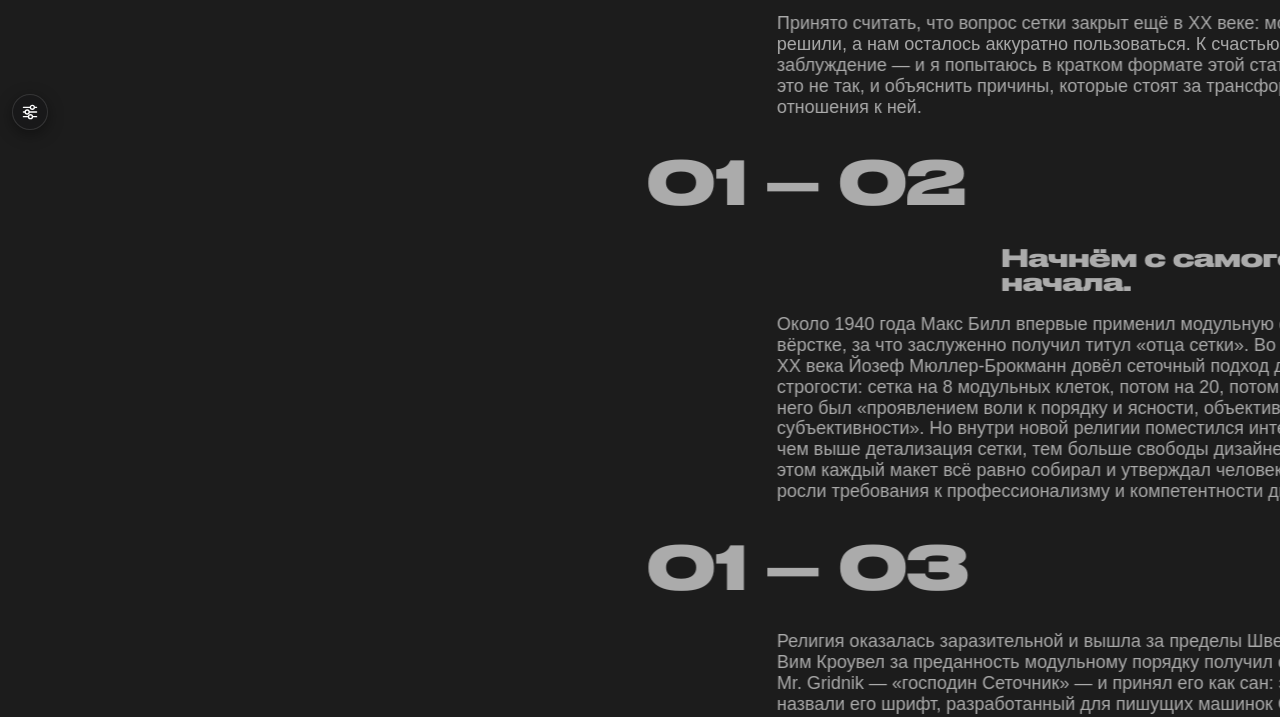
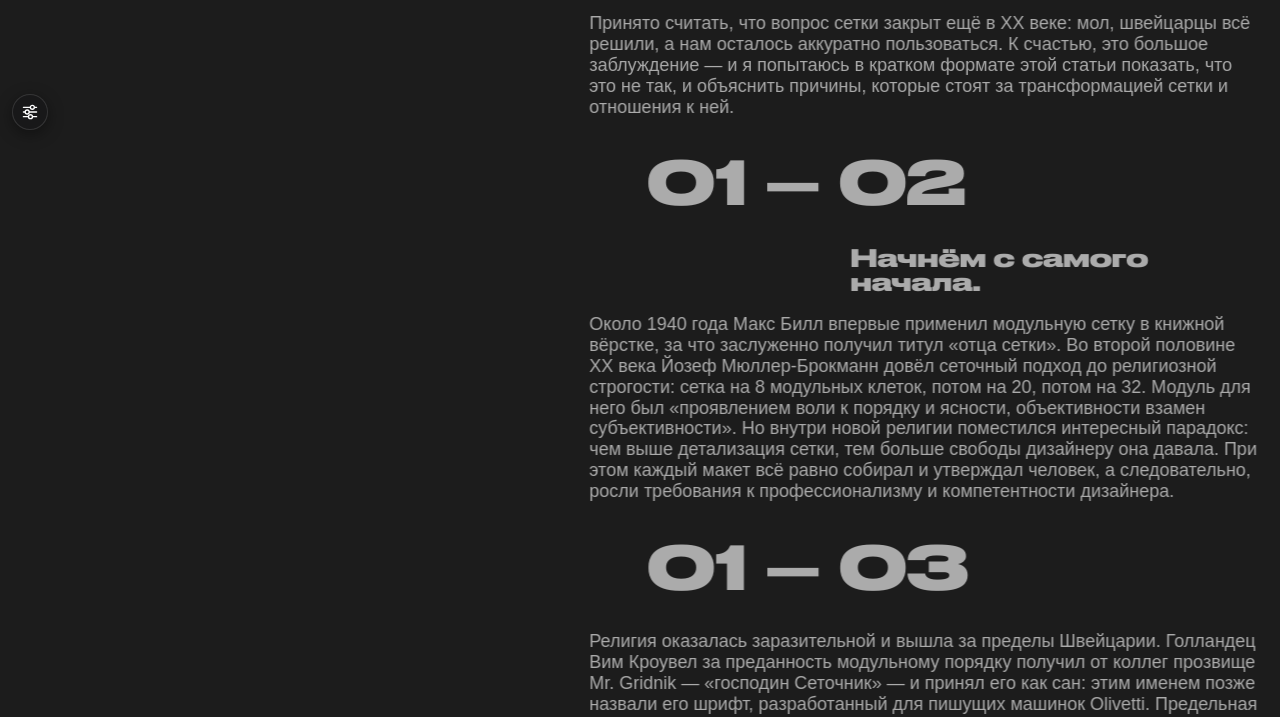
Before and after one commit to bikt/diagonal, a plain HTML site: page index.html in a window 1280 px wide. Shown: the part 658-1375 px from the top of the page. Drawn offline with Linux system fonts and the light colour scheme; a web font is replaced by a local one.

Commit message:
Adapt trajectory corridors and text widths to viewport

```diff
--- a/index.html
+++ b/index.html
@@ -28,7 +28,7 @@
     .two-axes { width: min(100% - clamp(32px, 8vw, 160px), 1320px); margin: 0 auto; padding: clamp(48px, 9vw, 144px) 0; }
     .axis-row { display: grid; grid-template-columns: minmax(0, var(--body-column, 62.26fr)) minmax(0, var(--signal-column, 18.87fr)) minmax(0, var(--signal-column, 18.87fr)); column-gap: clamp(16px, 3.5vw, 75px); padding-block: calc(var(--row-gap, 20px) / 2); }
     .axis-cell { min-width: 0; grid-row: 1; font-synthesis: none; }
-    .axis-body { font-style: var(--body-style, normal); }
+    .axis-body { font-style: var(--body-style, normal); overflow-wrap: anywhere; }
     .axis-signal { font-style: var(--signal-style, normal); }
     .axis-heading { font-style: var(--heading-style, normal); }
     .axis-body { grid-column: 1; text-align: var(--body-align, left); font-size: var(--body-size, inherit); line-height: var(--body-line-height, inherit); }
@@ -37,7 +37,7 @@
     .axis-signal > *, .axis-body > *, .axis-heading > * { transform: translate3d(var(--trajectory-x, 0px), 0, 0); will-change: transform; }
     .st-save-settings { width: calc(100% - 24px); margin: 12px; padding: 9px 10px; border: 0; border-radius: 7px; background: var(--st-accent, #171717); color: #fff; font: 12px/1 Inter, Arial, sans-serif; cursor: pointer; }
     .st-save-settings:active { transform: translateY(1px); }
-    .axis-signal .number { margin: 0; white-space: nowrap; }
+    .axis-signal .number { margin: 0; white-space: nowrap; width: max-content; }
     .axis-signal h1, .axis-signal h2 { margin: 0; }
     .axis-signal blockquote { margin: 0; padding: 0; }
     .axis-body p { margin: 0; }
@@ -45,7 +45,7 @@
     .axis-signal { font-family: var(--signal-font, Arial), sans-serif; font-weight: var(--signal-weight, 400); text-transform: var(--signal-case, none); }
     .axis-signal { text-align: var(--signal-align, left); }
     .axis-heading { grid-column: 3; color: var(--heading-ink); font-family: var(--heading-font), sans-serif; font-weight: var(--heading-weight); font-size: var(--heading-size); line-height: var(--heading-line-height); text-align: var(--heading-align); text-transform: var(--heading-case); }
-    .axis-heading > * { margin: 0; width: var(--heading-text-width, 100%); }
+    .axis-heading > * { margin: 0; width: min(var(--heading-text-width, 100%), calc(100vw - 32px)); overflow-wrap: anywhere; }
     .plastic-line { display: block; white-space: nowrap; transform: translate3d(var(--line-x, 0px), 0, 0); will-change: transform; }
     @media (max-width: 720px) {
       .axis-row { column-gap: 24px; }
@@ -339,6 +339,7 @@
     // Сохраняем исходную разметку, чтобы пересобрать строки после смены шрифта/ширины.
     const bodyOriginals = new WeakMap();
     function rebuildBodyLines() {
+      fitNumbers();
       document.querySelectorAll('.axis-body > *').forEach(item => {
         if (!bodyOriginals.has(item)) bodyOriginals.set(item, Array.from(item.childNodes, node => node.cloneNode(true)));
         item.replaceChildren(...bodyOriginals.get(item).map(node => node.cloneNode(true)));
@@ -386,8 +387,47 @@
       });
     }
 
+    // Номер остаётся одной строкой. Его кегль уменьшается лишь когда сам
+    // номер шире доступного экрана; значение в панели остаётся эталоном.
+    function fitNumbers() {
+      const numbers = Array.from(document.querySelectorAll('.axis-signal .number'));
+      numbers.forEach(item => { item.style.fontSize = ''; });
+      const widest = Math.max(1, ...numbers.map(item => item.getBoundingClientRect().width));
+      // Доля текстовой колонки оставляет номеру место и для перемещения.
+      const available = Math.max(1, (window.innerWidth - 32) * P.bodyColumn / 100);
+      const scale = Math.min(1, available / widest);
+      numbers.forEach(item => { item.style.fontSize = `${P.signalFontSize * scale}px`; });
+    }
+
+    // Сжимаем коридор целиком, а не прижимаем отдельные строки к краю.
+    // Все точки одной оси получают одно преобразование: форма сохраняется.
+    function fitTrajectory(trajectory, origin, distance, offset, width) {
+      let low = Infinity, high = -Infinity;
+      for (let i = 0; i <= 192; i += 1) {
+        const x = StendPanel.put.tochka(trajectory, i / 192, 1, 1).x;
+        const position = origin + (x - offset) * distance;
+        low = Math.min(low, position);
+        high = Math.max(high, position);
+      }
+      const left = 16;
+      const right = Math.max(left, window.innerWidth - 16 - width);
+      if (low >= left && high <= right) return shift => shift;
+      const range = high - low;
+      const scale = range > 0 ? Math.min(1, (right - left) / range) : 1;
+      const start = Math.max(left, Math.min(low, right - range * scale));
+      return shift => start + (origin + shift - low) * scale - origin;
+    }
+
     function updateTrajectories() {
       const anchor = window.innerHeight * P.trajectoryAnchor / 100;
+      const firstRow = document.querySelector('.axis-row');
+      if (!firstRow) return;
+      const origins = ['body', 'signal', 'heading'].map(axis => firstRow.querySelector(`.axis-${axis}`).getBoundingClientRect().left);
+      const widths = ['body', 'signal', 'heading'].map(axis => Math.max(1, ...Array.from(document.querySelectorAll(`.axis-${axis} > *`), item => item.getBoundingClientRect().width)));
+      const distance = (origins[1] - origins[0]) * P.bodyStrength / 100;
+      const bodyFit = fitTrajectory(P.bodyTrajectory, origins[0], distance, 0, widths[0]);
+      const signalFit = fitTrajectory(P.signalTrajectory, origins[1], distance, 1, widths[1]);
+      const headingFit = fitTrajectory(P.headingTrajectory, origins[2], (origins[2] - origins[0]) * P.bodyStrength / 100, 1, widths[2]);
       document.querySelectorAll('.axis-row').forEach((row) => {
         const body = row.querySelector('.axis-body');
         const signal = row.querySelector('.axis-signal');
@@ -408,23 +448,23 @@
         const signalShift = (signalPoint.x - 1) * span * P.bodyStrength / 100;
         if (bodyItem) {
           const lines = bodyItem.querySelectorAll('.plastic-line');
-          bodyItem.style.setProperty('--trajectory-x', lines.length ? '0px' : `${bodyShift}px`);
+          bodyItem.style.setProperty('--trajectory-x', lines.length ? '0px' : `${bodyFit(bodyShift)}px`);
           lines.forEach(line => {
             const rect = line.getBoundingClientRect();
             const progress = Math.max(0, Math.min(1, 0.5 + (rect.top + rect.height / 2 - anchor) / Math.max(1, P.bodyPath)));
             const point = pointAtScroll(P.bodyTrajectory, progress);
             const lineShift = point.x * span * P.bodyStrength / 100;
             const shift = bodyShift + (lineShift - bodyShift) * P.bodyPlasticity / 100;
-            line.style.setProperty('--line-x', `${shift}px`);
+            line.style.setProperty('--line-x', `${bodyFit(shift)}px`);
           });
         }
-        if (signalItem) signalItem.style.setProperty('--trajectory-x', `${signalShift}px`);
+        if (signalItem) signalItem.style.setProperty('--trajectory-x', `${signalFit(signalShift)}px`);
         const heading = row.querySelector('.axis-heading');
         const headingItem = heading.firstElementChild;
         if (headingItem) {
           const headingPoint = pointAtScroll(P.headingTrajectory, bodyProgress);
           const headingSpan = heading.getBoundingClientRect().left - bodyRect.left;
-          headingItem.style.setProperty('--trajectory-x', `${(headingPoint.x - 1) * headingSpan * P.bodyStrength / 100}px`);
+          headingItem.style.setProperty('--trajectory-x', `${headingFit((headingPoint.x - 1) * headingSpan * P.bodyStrength / 100)}px`);
         }
       });
     }
@@ -585,7 +625,7 @@
       },
       onChange: function (key) {
         applyAppearance();
-        if (!key || ['bodyFont', 'bodyWeight', 'bodyFontSize', 'bodyLineHeight', 'bodyColumn', 'bodyAlign', 'bodyPlasticity'].includes(key)) rebuildBodyLines();
+        if (!key || ['bodyFont', 'bodyWeight', 'bodyFontSize', 'bodyLineHeight', 'bodyColumn', 'bodyAlign', 'bodyPlasticity', 'signalFont', 'signalWeight', 'signalFontSize'].includes(key)) rebuildBodyLines();
         updateTrajectories();
         panel.save();
       }
```
